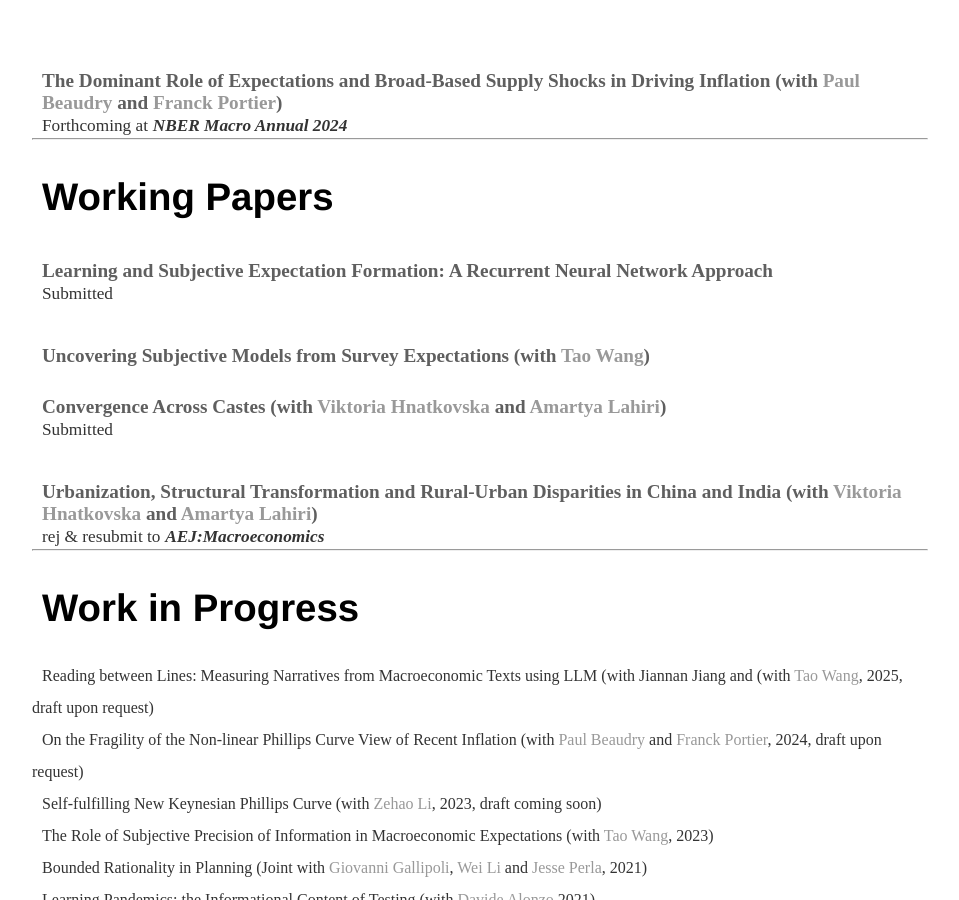
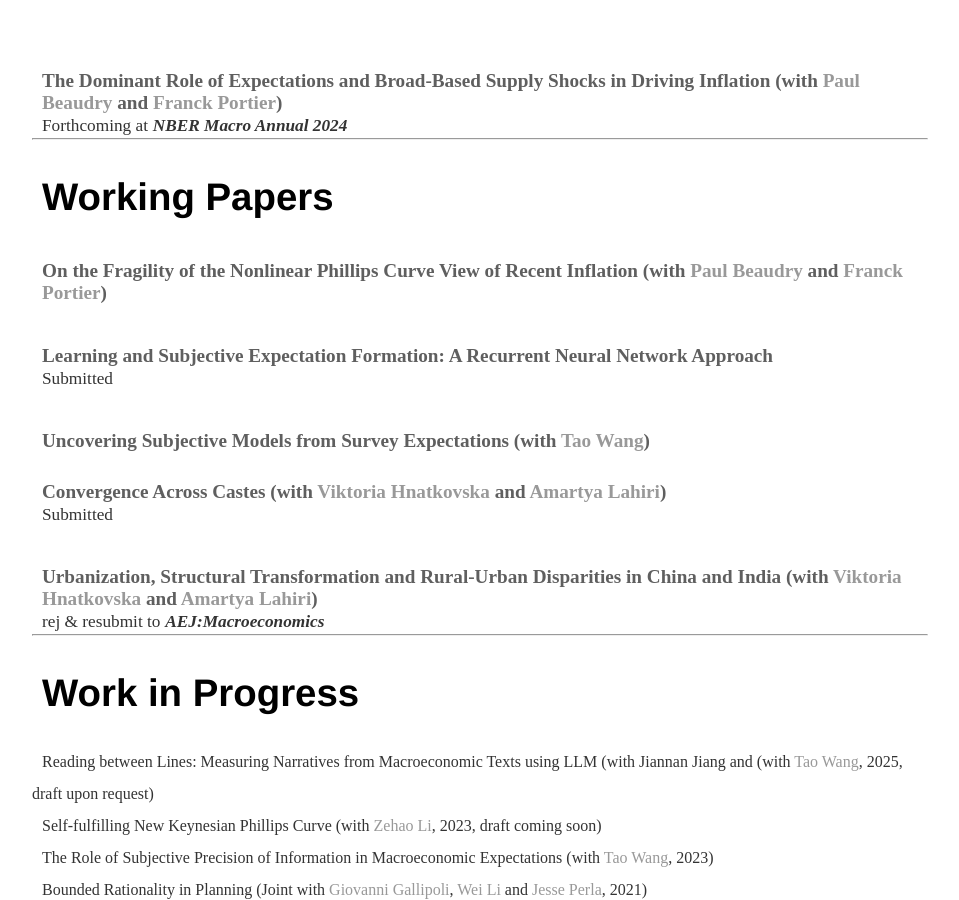
Before and after one commit to sevhou/sevhou.github.io, a Jekyll site: the page built from research/index.html, in a window 1280 px wide and 900 px high, scrolled down 535 px. Shown: the whole window, without its empty margins (160-1119 px from the left). Built offline with Jekyll 4.4.1, drawn with Linux system fonts in a browser that asks for light colours.

Commit message:
Update index.html

```diff
--- a/research/index.html
+++ b/research/index.html
@@ -41,7 +41,18 @@ title: Research
 
 	<h1>Working Papers</h1>
 
-	<h2 type="button" class="slide-toggle">Learning and Subjective Expectation Formation: A Recurrent Neural Network Approach<br>
+	<h2 type="button" class="slide-toggle">On the Fragility of the Nonlinear Phillips Curve View of Recent Inflation (with <a href="https://economics.ubc.ca/faculty-and-staff/paul-beaudry/">Paul Beaudry</a> and <a href="https://fportier.wordpress.com/">Franck Portier</a>)</h2>
+    <div class="box">
+        <div class="box-inner">The paper examines whether the US evidence in favour of a nonlinearity in the Phillips curve is
+		robust or fragile.  To this end, we use both cross city and aggregate time series  data.
+		We are particularly concerned with the possibility that the evidence in favour a nonlinear Phillips curve may is
+		fact be driven by improperly controlling for inflation expectations. Our finding suggest that the evidence in support of
+		a nonlinear Phillips curve is very fragile.
+	<br><a href="https://sevhou.github.io/research/NLPC.v2.pdf" class="bluebutton">Paper</a>
+      </div>
+    </div>
+
+	<br><h2 type="button" class="slide-toggle">Learning and Subjective Expectation Formation: A Recurrent Neural Network Approach<br>
 	<pubf>Submitted</pubf></h2>
     <div class="box">
         <div class="box-inner">In this paper, I propose a flexible non-parametric method using Recurrent Neural Networks(RNN) to estimate the dynamic structure of most expectation formation models in macroeconomics. This approach does not rely on restrictive assumptions of functional forms and parametric methods but nests the standard approaches of empirical studies on expectation formation. Applying this approach to data on macroeconomic expectations from the Michigan Survey of Consumers(MSC) and a rich set of signals available to U.S. households, I find qualitatively new results: (1) agents' expectations about the future economic condition have asymmetric and non-linear responses to signals; (2) agents' attentions shift from signals about the current state to signals about future: they behave as if they were adaptive learners in ordinary periods and become forward-looking as the state of economy gets worse; (3) the content of signals on economic condition, rather than the volume of these signals, plays the most important role in creating the attention-shift. My method also allows me to apply the Double Machine Learning method to assess the statistical significance of these empirical findings. Finally, I show these stylized facts can be generated by a model with rational inattention, in which information endogenously becomes more valuable when economic status gets worse.
@@ -95,7 +106,6 @@ China and India (with <a href="https://hnatkovska.arts.ubc.ca/">Viktoria Hnatkov
 
 
 	<pp>Reading between Lines: Measuring Narratives from Macroeconomic Texts using LLM (with Jiannan Jiang and (with <a href="https://taowangecon.github.io/">Tao Wang</a>, 2025, draft upon request) </pp> <br>
-	<pp>On the Fragility of the Non-linear Phillips Curve View of Recent Inflation (with <a href="https://economics.ubc.ca/faculty-and-staff/paul-beaudry/">Paul Beaudry</a> and <a href="https://fportier.wordpress.com/">Franck Portier</a>, 2024, draft upon request) </pp> <br>
 	<pp>Self-fulfilling New Keynesian Phillips Curve (with <a href="https://lizehao.weebly.com/">Zehao Li</a>, 2023, draft coming soon) </pp> <br>
 	<pp>The Role of Subjective Precision of Information in Macroeconomic Expectations (with <a href="https://taowangecon.github.io/">Tao Wang</a>, 2023)</pp> <br>
   	<pp>Bounded Rationality in Planning (Joint with <a href="https://app.scholarsite.io/giovanni-gallipoli">Giovanni Gallipoli</a>, <a href="https://economics.ubc.ca/faculty-and-staff/wei-li/">Wei Li</a> and <a href="https://www.jesseperla.com/">Jesse Perla</a>, 2021)</pp> <br>
```
